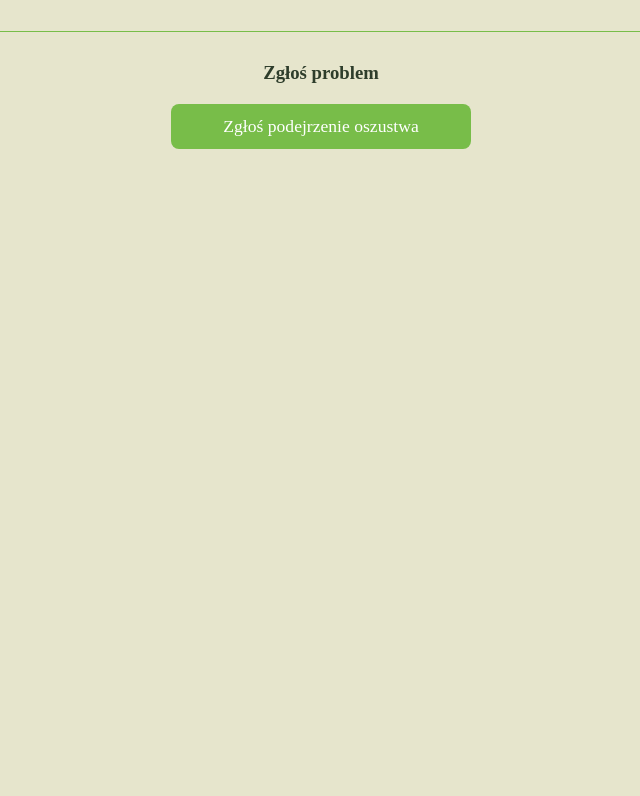
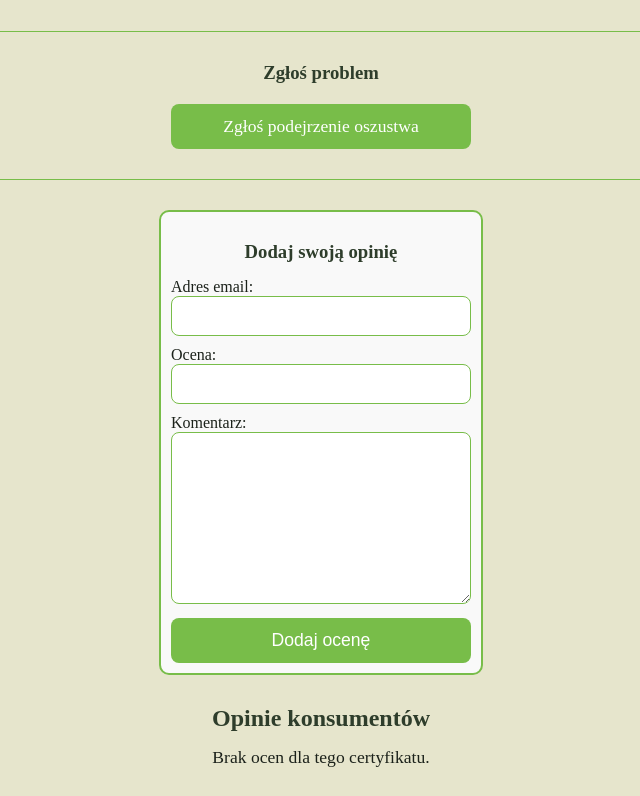
Before and after one commit to Letrennia/System-certyfikacji, a Django app: template ProjektSystemCertyfikacji/templates/certificate_detail.html in a window 1280 px wide. Shown: the part 245-1041 px from the top of the page, without its empty margins (319-959 px from the left). Before the commit the page ends 394 px from the top, so only its background shows below. Run offline with Django 5.2, Linux system fonts and the light colour scheme; the template is opened without the code that fills it: values that come from a table or form of the project are taken from there, others are empty.

Commit message:
Dodanie oceny i komentarzy do certyfikatu

```diff
--- /dev/null
+++ b/ProjektSystemCertyfikacji/forms/rating_form.py
@@ -0,0 +1,12 @@
+from django import forms
+from ..models import Consumer_rating
+
+class ConsumerRatingForm(forms.ModelForm):
+    class Meta:
+        model = Consumer_rating
+        fields = ['consumer_email', 'rating', 'comment']
+        widgets = {
+            'consumer_email': forms.EmailInput(attrs={'placeholder': ''}),
+            'rating': forms.NumberInput(attrs={'min': 1, 'max': 5}),
+            'comment': forms.Textarea(attrs={'placeholder': ''}),
+        }
--- a/ProjektSystemCertyfikacji/models.py
+++ b/ProjektSystemCertyfikacji/models.py
@@ -294,12 +294,11 @@ class Consumer_verification(models.Model):
 
 class Consumer_rating(models.Model):
     rating_id = models.AutoField(primary_key=True, db_column='rating_id')
-    rating = models.IntegerField(null=True, db_column='rating', validators=[MinValueValidator(1),
-                                                                            MaxValueValidator(5)]
+    rating = models.IntegerField(null=True, db_column='rating', validators=[MinValueValidator(1), MaxValueValidator(5)]
         )
     comment = models.CharField(max_length=1000, db_column='comment')
     consumer_email = models.CharField(max_length=100, db_column='consumer_email')
-    is_verified = models.BooleanField(default=False, db_column='is_verified')
+    is_verified = models.IntegerField(default=0, db_column='is_verified')
 
     certificate_id = models.ForeignKey('Certificate', on_delete=models.CASCADE, db_column='certificate_id')
 
--- a/ProjektSystemCertyfikacji/static/ProjektSystemCertyfikacji/certificate_detail.css
+++ b/ProjektSystemCertyfikacji/static/ProjektSystemCertyfikacji/certificate_detail.css
@@ -64,3 +64,70 @@ a:hover {
     background-color: var(--light);
     color: var(--dark-dark);
 }
+
+ul {
+    list-style-type: none;
+    padding: 0;
+    max-width: 600px;
+    margin: 0 auto 20px auto;
+}
+
+li {
+    background-color: #f5f5f5;
+    border: 2px solid var(--medium);
+    border-radius: 10px;
+    padding: 15px;
+    margin-bottom: 10px;
+    font-size: 1em;
+}
+
+li strong {
+    color: var(--dark-dark);
+}
+
+form {
+    max-width: 300px;
+    margin: 0 auto 30px auto;
+    padding: 10px;
+    background-color: #f9f9f9;
+    border: 2px solid var(--medium);
+    border-radius: 10px;
+}
+
+form input, form textarea {
+    width: 100%;
+    padding: 10px;
+    margin-bottom: 10px;
+    border: 1px solid var(--medium);
+    border-radius: 8px;
+    font-size: 1em;
+    box-sizing: border-box;
+}
+
+form textarea {
+    min-height: 120px;
+    resize: vertical;
+}
+
+form button {
+    display: block;
+    width: 100%;
+    padding: 12px;
+    background-color: var(--medium);
+    color: #fff;
+    border: none;
+    border-radius: 8px;
+    font-size: 1.1em;
+    cursor: pointer;
+}
+
+form button:hover {
+    background-color: var(--light);
+    color: var(--dark-dark);
+}
+
+h2 {
+    text-align: center;
+    color: var(--dark-dark);
+    margin-bottom: 15px;
+}
--- a/ProjektSystemCertyfikacji/templates/certificate_detail.html
+++ b/ProjektSystemCertyfikacji/templates/certificate_detail.html
@@ -26,5 +26,37 @@
     <h3>Zgłoś problem</h3>
     <a href="{% url 'report_fraud' token %}">Zgłoś podejrzenie oszustwa</a>
 
+    <hr>
+    <form method="post">
+        {% csrf_token %}
+        <h3>Dodaj swoją opinię</h3>
+
+        <label for="id_consumer_email">Adres email:</label>
+        {{ rating_form.consumer_email }}
+
+        <label for="id_rating">Ocena:</label>
+        {{ rating_form.rating }}
+
+        <label for="id_comment">Komentarz:</label>
+        {{ rating_form.comment }}
+
+        <button type="submit" name="submit_rating">Dodaj ocenę</button>
+    </form>
+
+    <h2>Opinie konsumentów</h2>
+
+    {% if ratings %}
+        <ul>
+        {% for rating in ratings %}
+            <li>
+                <strong>{{ rating.consumer_email }}</strong> - {{ rating.rating }}/5<br>
+                {{ rating.comment }}
+            </li>
+        {% endfor %}
+        </ul>
+    {% else %}
+        <p>Brak ocen dla tego certyfikatu.</p>
+    {% endif %}
+
 </body>
 </html>
```
Also changed, not shown: ProjektSystemCertyfikacji/all_views/views_certificate.py (+22 -3 lines), media/qr_codes/certificate_26.png (added).
